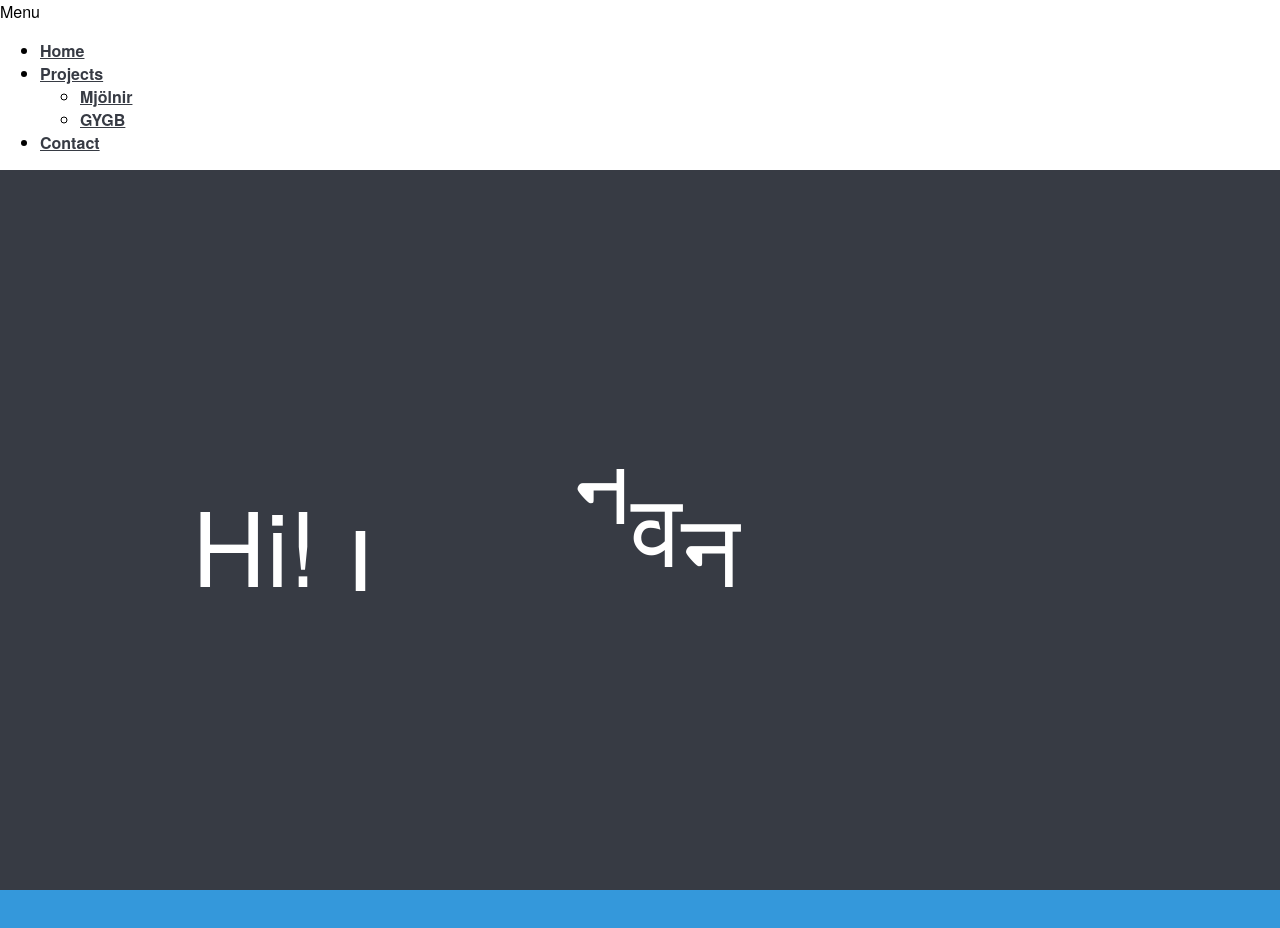
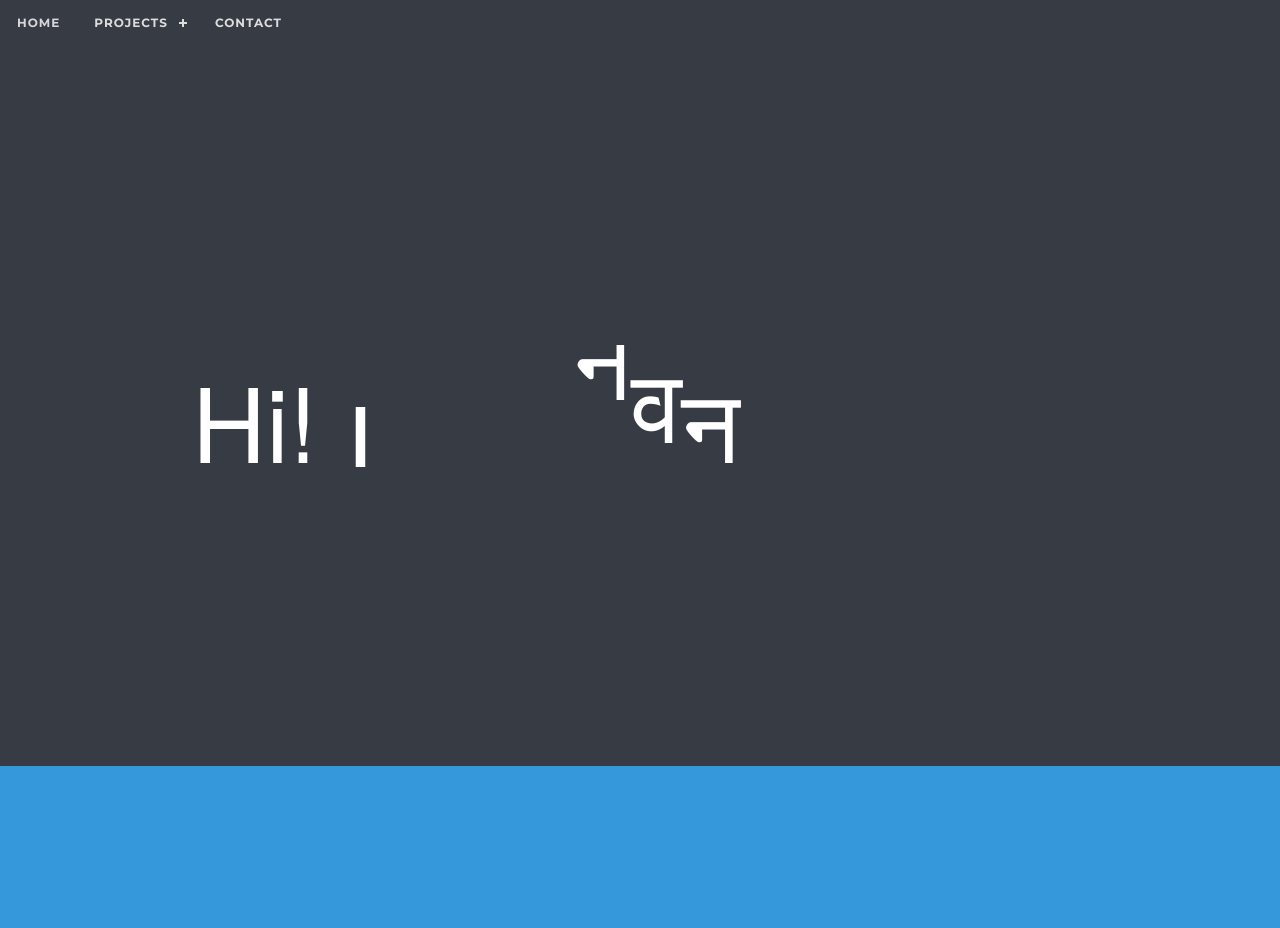
Before and after one commit to navanchauhan/myWebsitesOld, a plain HTML site: page index.html in a window 1280 px wide. Shown: the top 928 px of the page. Drawn offline with nearby package versions, Linux system fonts and the light colour scheme.

Commit message:
Update menu.css

```diff
--- a/css/menu.css
+++ b/css/menu.css
@@ -1,5 +1,141 @@
 @import url(https://fonts.googleapis.com/css?family=Montserrat:400,700);
-
+#cssmenu,
+#cssmenu ul,
+#cssmenu ul li,
+#cssmenu ul li a,
+#cssmenu #menu-button {
+  margin: 0;
+  padding: 0;
+  border: 0;
+  list-style: none;
+  line-height: 1;
+  display: block;
+  position: relative;
+  -webkit-box-sizing: border-box;
+  box-sizing: border-box;
+}
+#cssmenu:after,
+#cssmenu > ul:after {
+  content: ".";
+  display: block;
+  clear: both;
+  visibility: hidden;
+  line-height: 0;
+  height: 0;
+}
+#cssmenu #menu-button {
+  display: none;
+}
+#cssmenu {
+  font-family: Montserrat, sans-serif;
+  background: #373B44;
+}
+#cssmenu > ul > li {
+  float: left;
+}
+#cssmenu.align-center > ul {
+  font-size: 0;
+  text-align: center;
+}
+#cssmenu.align-center > ul > li {
+  display: inline-block;
+  float: none;
+}
+#cssmenu.align-center ul ul {
+  text-align: left;
+}
+#cssmenu.align-right > ul > li {
+  float: right;
+}
+#cssmenu > ul > li > a {
+  padding: 17px;
+  font-size: 12px;
+  letter-spacing: 1px;
+  text-decoration: none;
+  color: #dddddd;
+  font-weight: 700;
+  text-transform: uppercase;
+}
+#cssmenu > ul > li:hover > a {
+  color: #ffffff;
+}
+#cssmenu > ul > li.has-sub > a {
+  padding-right: 30px;
+}
+#cssmenu > ul > li.has-sub > a:after {
+  position: absolute;
+  top: 22px;
+  right: 11px;
+  width: 8px;
+  height: 2px;
+  display: block;
+  background: #dddddd;
+  content: '';
+}
+#cssmenu > ul > li.has-sub > a:before {
+  position: absolute;
+  top: 19px;
+  right: 14px;
+  display: block;
+  width: 2px;
+  height: 8px;
+  background: #dddddd;
+  content: '';
+  -webkit-transition: all .25s ease;
+  transition: all .25s ease;
+}
+#cssmenu > ul > li.has-sub:hover > a:before {
+  top: 23px;
+  height: 0;
+}
+#cssmenu ul ul {
+  position: absolute;
+  left: -9999px;
+}
+#cssmenu.align-right ul ul {
+  text-align: right;
+}
+#cssmenu ul ul li {
+  height: 0;
+  -webkit-transition: all .25s ease;
+  transition: all .25s ease;
+}
+#cssmenu li:hover > ul {
+  left: auto;
+}
+#cssmenu.align-right li:hover > ul {
+  left: auto;
+  right: 0;
+}
+#cssmenu li:hover > ul > li {
+  height: 35px;
+}
+#cssmenu ul ul ul {
+  margin-left: 100%;
+  top: 0;
+}
+#cssmenu.align-right ul ul ul {
+  margin-left: 0;
+  margin-right: 100%;
+}
+#cssmenu ul ul li a {
+  border-bottom: 1px solid rgba(150, 150, 150, 0.15);
+  padding: 11px 15px;
+  width: 170px;
+  font-size: 12px;
+  text-decoration: none;
+  color: #dddddd;
+  font-weight: 400;
+  background: #373B44;
+}
+#cssmenu ul ul li:last-child > a,
+#cssmenu ul ul li.last-item > a {
+  border-bottom: 0;
+}
+#cssmenu ul ul li:hover > a,
+#cssmenu ul ul li a:hover {
+  color: #ffffff;
+}
 #cssmenu ul ul li.has-sub > a:after {
   position: absolute;
   top: 16px;
```
